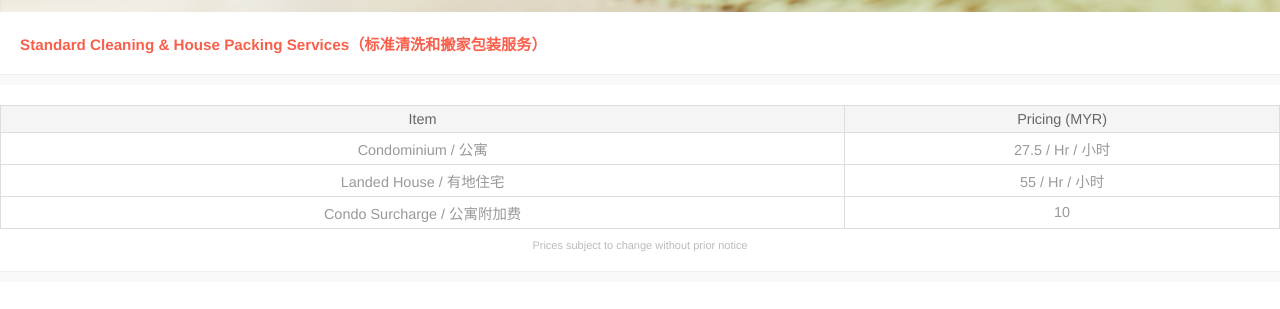
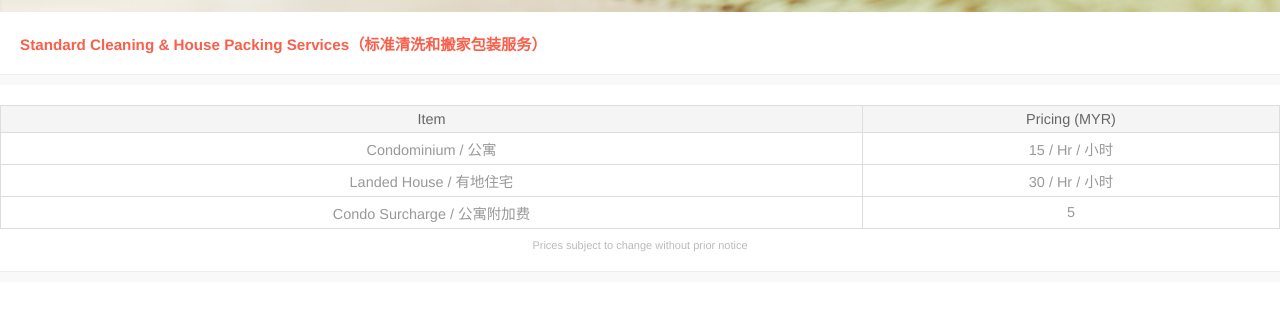
Before and after one commit to blooms-singapore/pages, a Jekyll site: the page built from en/services/sgd/cleaning-standard.html, in a window 1280 px wide. Shown: the part 415-724 px from the top of the page. Built offline with Jekyll 4.4.1, drawn with Linux system fonts in a browser that asks for light colours.

Commit message:
Update cleaning-standard.html

```diff
--- a/en/services/sgd/cleaning-standard.html
+++ b/en/services/sgd/cleaning-standard.html
@@ -14,15 +14,15 @@ layout: service
     <tbody>
       <tr>
         <td>Condominium / 公寓</td>
-        <td>27.5<span> / Hr<span> / 小时</span></td>
+        <td>15<span> / Hr<span> / 小时</span></td>
       </tr>
       <tr>
         <td>Landed House / 有地住宅</td>
-        <td>55<span> / Hr<span> / 小时</span></td>
+        <td>30<span> / Hr<span> / 小时</span></td>
       </tr>
       <tr>
         <td>Condo Surcharge / 公寓附加费</td>
-        <td>10</td>
+        <td>5</td>
       </tr>
     </tbody>
   </table>
```
